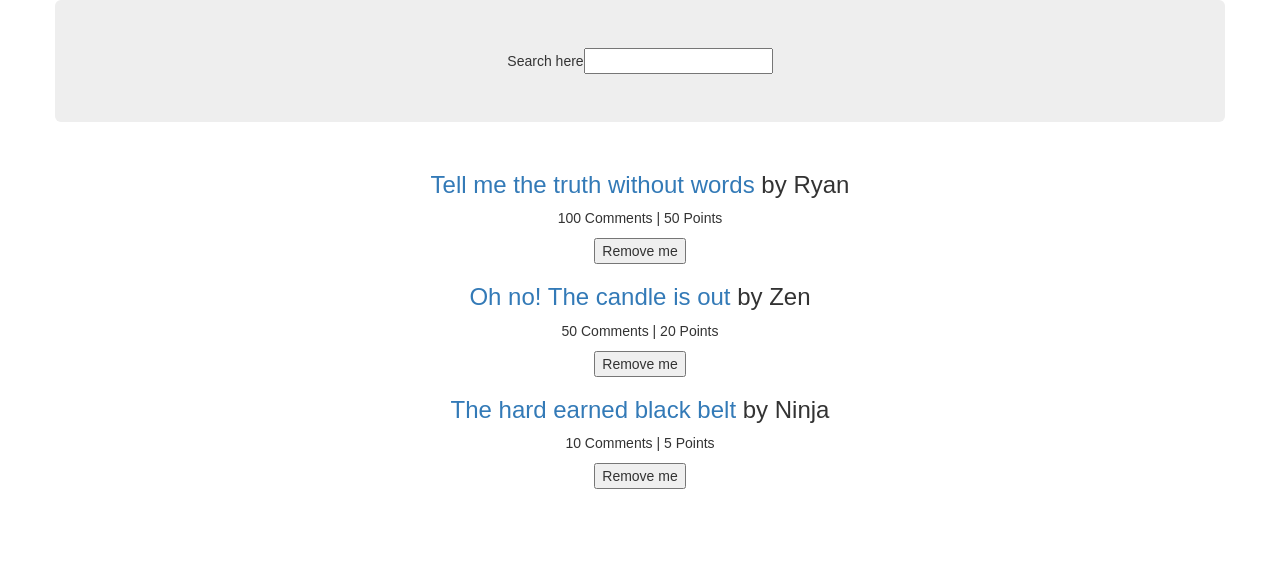
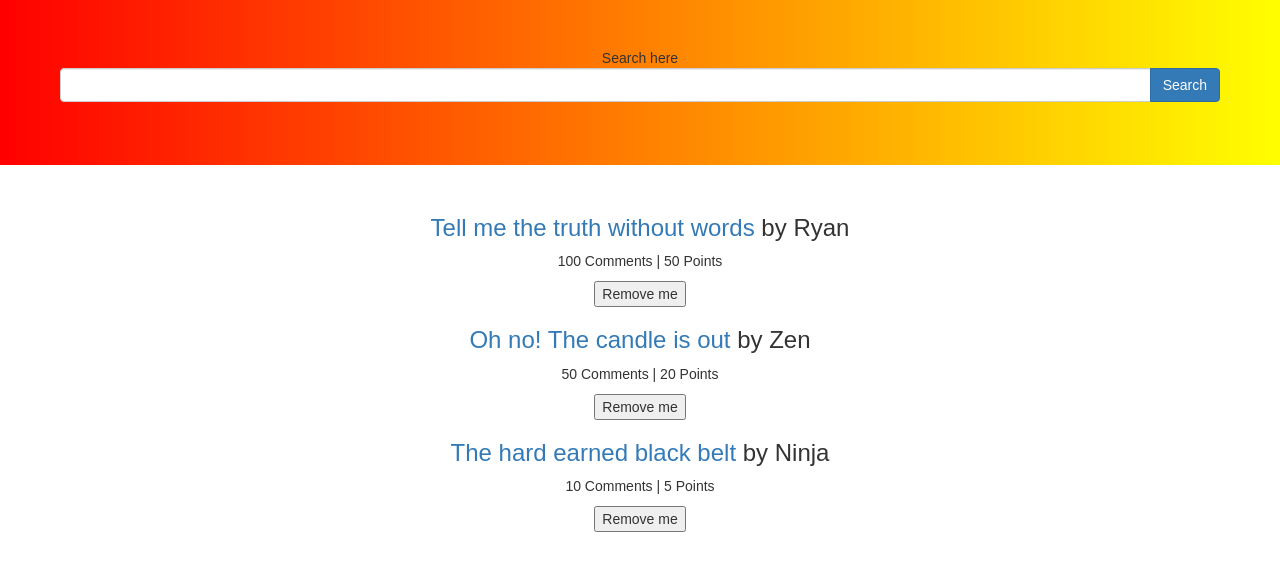
Before and after one commit to nelsW70/news-app, a React (Create React App) app: page / in a window 1280 px wide. Shown: the top 570 px of the page. Built offline with nearby package versions, Linux system fonts and the light colour scheme.

Commit message:
form/page styling

```diff
--- a/src/App.js
+++ b/src/App.js
@@ -1,6 +1,6 @@
 import React, { Component } from 'react';
 import list from './list';
-import { Grid, Row } from 'react-bootstrap';
+import { Grid, Row, FormGroup } from 'react-bootstrap';
 import './App.css';
 
 function isSearched(searchTerm) {
@@ -40,7 +40,7 @@ class App extends Component {
     return (
       <div className="App">
 
-        <Grid>
+        <Grid fluid>
           <Row>
             <div className="jumbotron">
               <Search
@@ -65,12 +65,28 @@ class App extends Component {
 const Search = ({ onChange, value, children }) => {
   return (
     <form>
+      <FormGroup>
         { children }
+        <div className="input-group">
+
           <input
+            className="form-control width100"
             type="text"
             onChange={ onChange }
             value={ value }
           />
+
+          <span className="input-group-btn">
+            <button
+              className="btn btn-primary"
+              type="submit"
+            >
+              Search
+            </button>
+          </span>
+
+        </div>
+      </FormGroup>
     </form>
   )
 }
--- a/src/index.css
+++ b/src/index.css
@@ -3,3 +3,9 @@ body {
   padding: 0;
   font-family: sans-serif;
 }
+
+
+.jumbotron {
+  background: linear-gradient(to right, red, yellow);
+  border-radius: 0px !important;
+}
```
Lines whose indentation alone changed are shown as unchanged.
